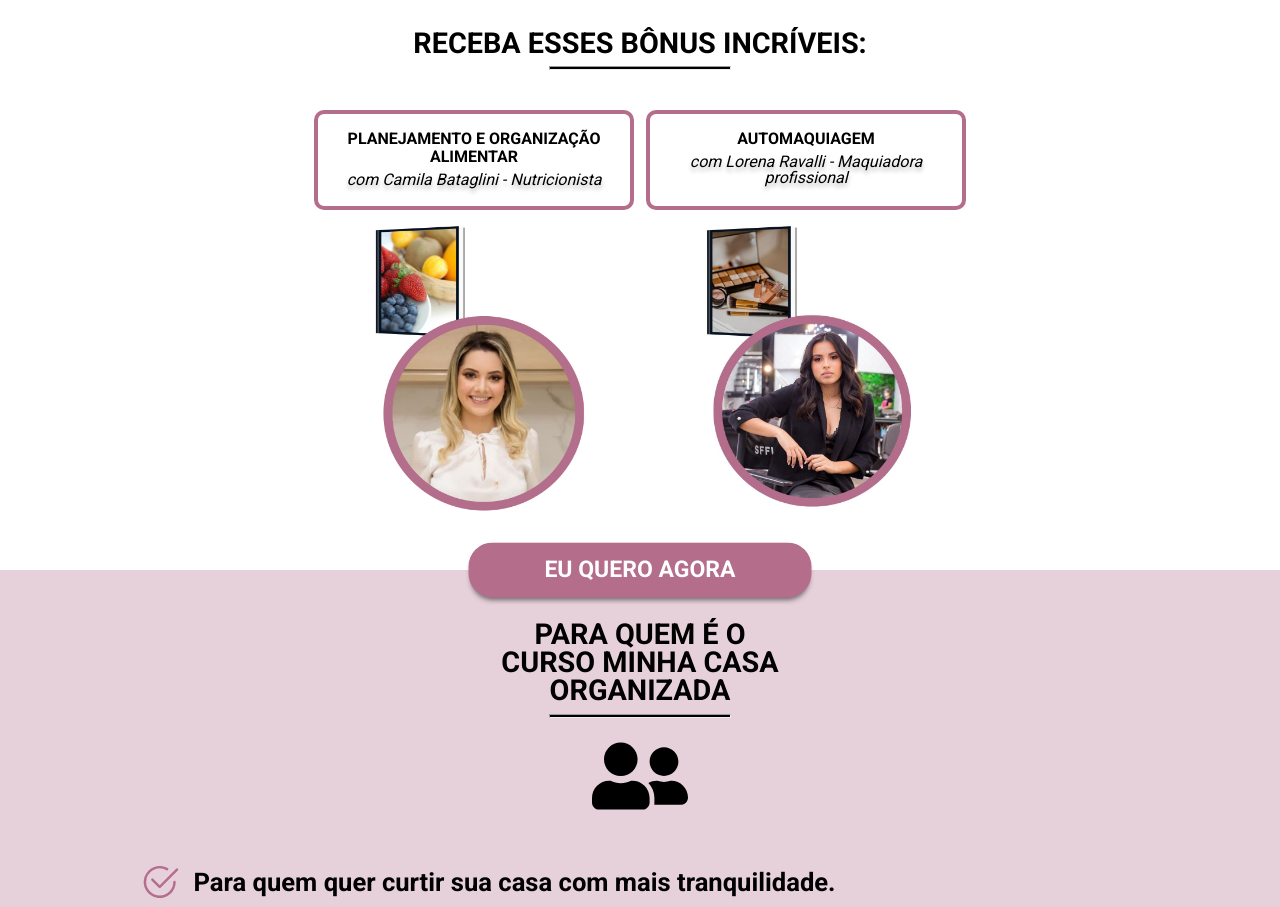
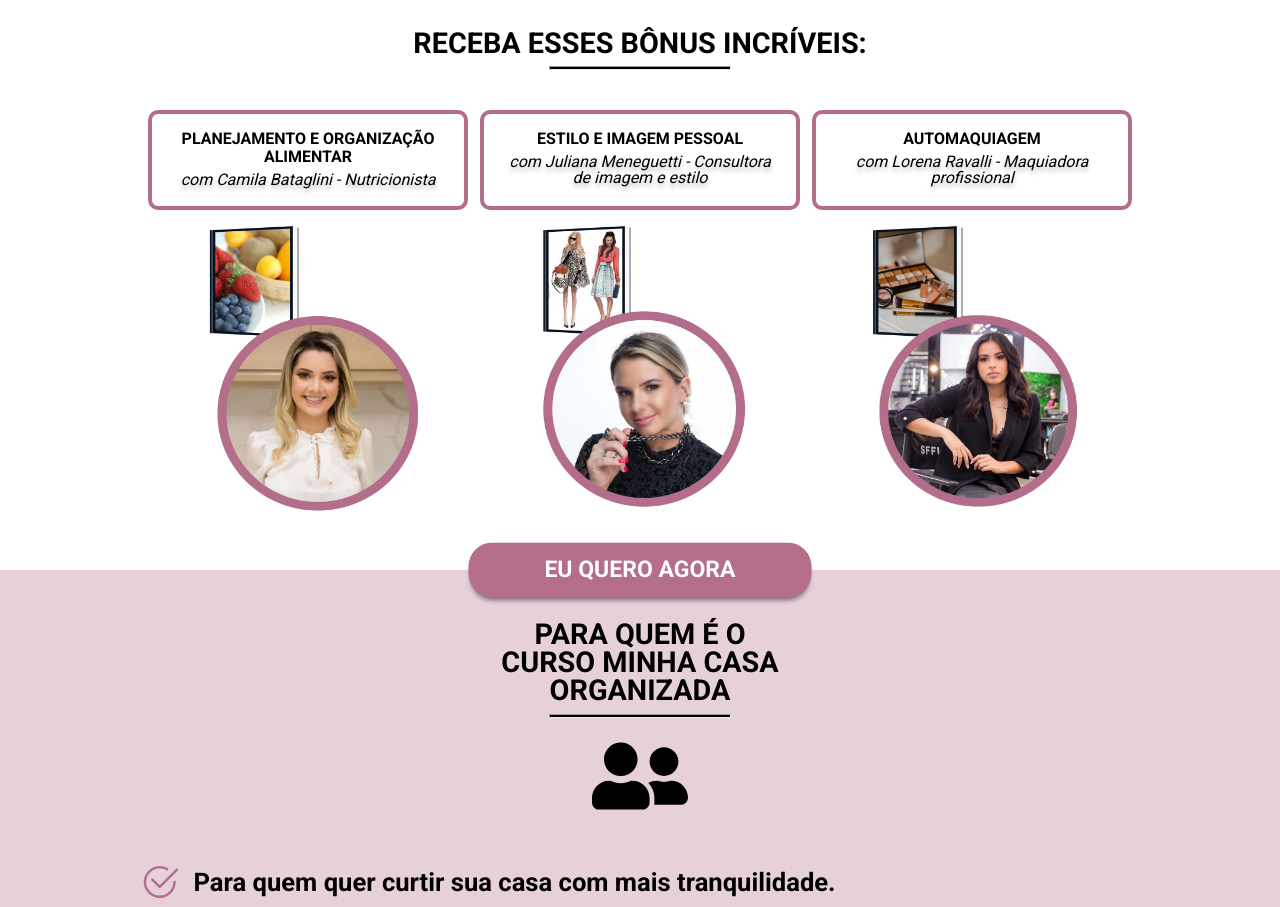
Before and after one commit to JuniorAlvesbr/leticiamartins.com.br-curso, a Next.js app: page / in a window 1280 px wide. Shown: the part 1740-2647 px from the top of the page. Built offline with nearby package versions, Linux system fonts and the light colour scheme.

Commit message:
change estilo image bonus

```diff
--- a/components/CourseContent/index.js
+++ b/components/CourseContent/index.js
@@ -75,12 +75,12 @@ const bonusCard = [
         image: "/images/camila.jpg",
         alt: "Nutricionista Camila Bataglini"
     },
-    // {
-    //     title: "Estilo e Imagem Pessoal",
-    //     description: "com Karen Arceni - Consultora de imagem e estilo",
-    //     image: "/images/karen.jpg",
-    //     alt: "Consultora de Imagem Karen Arceni"
-    // },
+    {
+        title: "Estilo e Imagem Pessoal",
+        description: "com Juliana Meneguetti - Consultora de imagem e estilo",
+        image: "/images/juliana.jpg",
+        alt: "Consultora de Imagem Juliana Meneguetti"
+    },
     {
         title: "Automaquiagem",
         description: "com Lorena Ravalli - Maquiadora profissional",
```
Also changed, not shown: public/images/juliana.jpg (added), public/images/karen.jpg (deleted).
